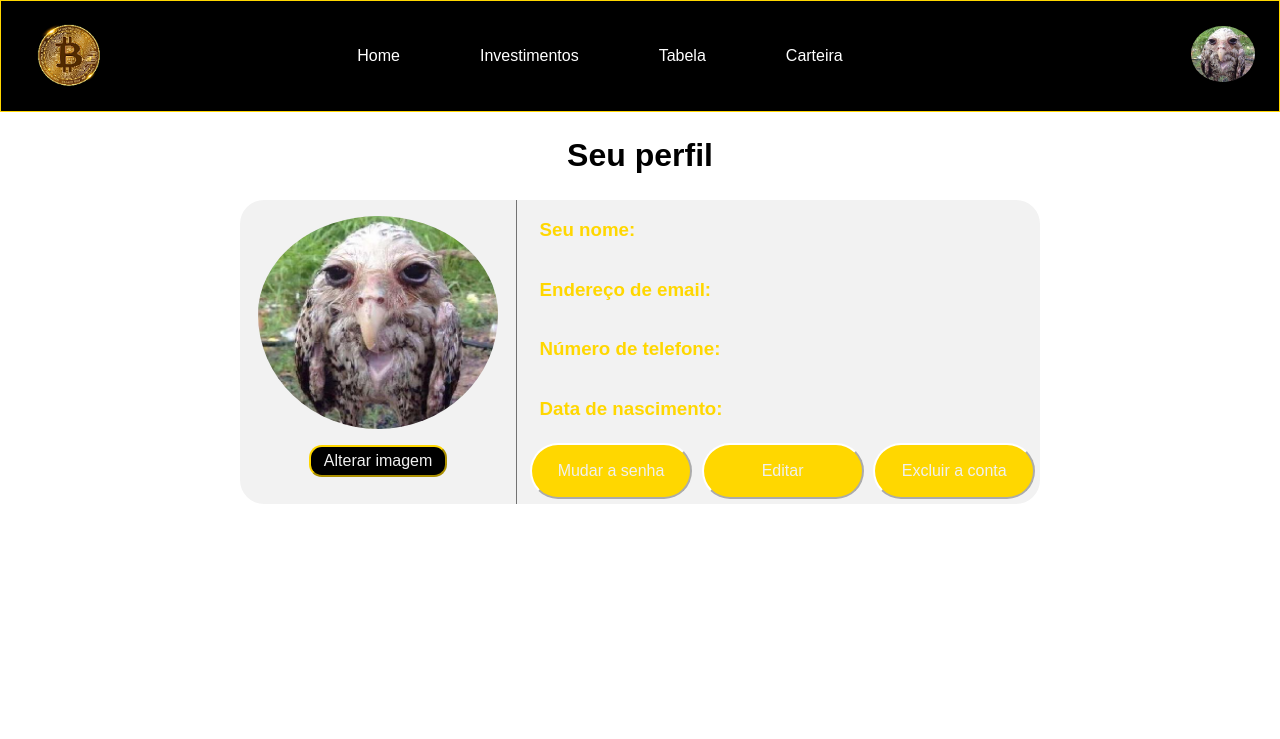
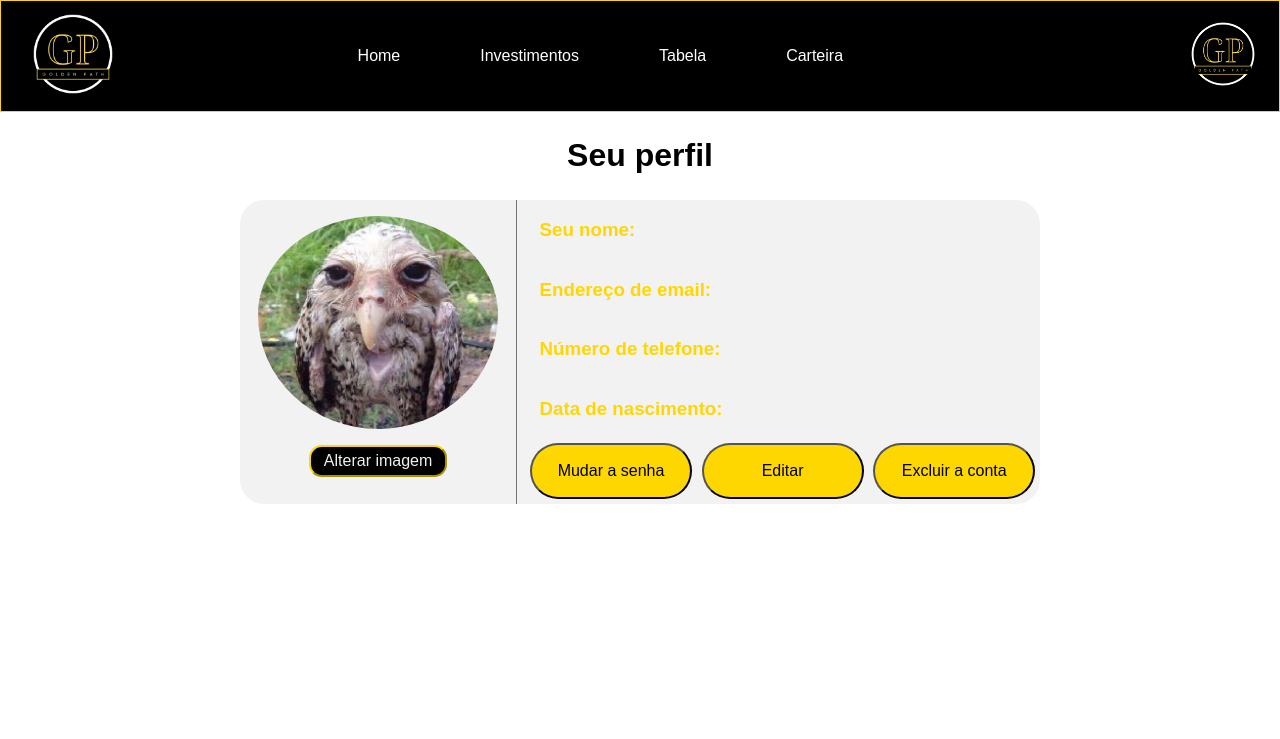
Before and after one commit to JoaoVitor2807/TccJoaoYgor, a PHP site: page /conta.html in a window 1280 px wide. Shown: the top 739 px of the page. Run offline with PHP 8.4, Linux system fonts and the light colour scheme; some web fonts are replaced.

Commit message:
adicionandologo

```diff
--- a/cadastro.html
+++ b/cadastro.html
@@ -10,7 +10,7 @@
 <body>
     <header id="header">
         <div class="logo">
-            <a href="index.html"><img src="bitcoindourado.png"></a>
+            <a href="index.html"><img src="Logo.png"></a>
         </div>
         <ul>
             <li><a href="index.html" class="home">Home</a></li>
--- a/carteira.html
+++ b/carteira.html
@@ -10,7 +10,7 @@
 <body>
     <header id="header">
         <div class="logo">
-            <a href="index.html"><img src="bitcoindourado.png"></a>
+            <a href="index.html"><img src="Logo.png"></a>
         </div>
         <ul>
             <li><a href="index.html" class="home">Home</a></li>
--- a/conta.html
+++ b/conta.html
@@ -10,7 +10,7 @@
 <body>
     <header id="header">
         <div class="logo">
-        <a href="index.html"><img src="bitcoindourado.png"></a>
+        <a href="index.html"><img src="Logo.png"></a>
     </div>
         <ul>
             <li><a href="index.html" class="home">Home</a></li>
@@ -19,7 +19,7 @@
             <li><a href="carteira.html" class="carteira">Carteira</a></li>
         </ul>
         <div class="imagemperfil">
-            <a href="conta.html"><img src="Corujão.png"></a>
+            <a href="conta.html"><img src="Logo.png"></a>
         </div>
     </header>
     <article>
--- a/index.css
+++ b/index.css
@@ -32,9 +32,10 @@ header
     width: 20%;
     display: flex;
     flex-direction: row;
+    padding-left: 2em;
 }
 .logo>a>img{
-    width: 9em;
+    width: 5em;
 }
 ul
 {
@@ -151,6 +152,10 @@ form{
     row-gap: .5rem;
     width: 17.5em;
     color: gold;
+}
+form>a{
+    text-decoration: none;
+    color: #000000;
 }
 
 .DDD{
@@ -386,9 +391,9 @@ h2{
         background-color:gold;
         border-radius: 2em;
         margin: .3em;
-        color: #f0f0f0;
+        color: black;
         font-size: 1em;
-        border-color: white;
+        border-color: black;
         height: 3.5em;
     }
     .alterarimagemperfil>input{
--- a/index.html
+++ b/index.html
@@ -13,7 +13,7 @@
 <body>
     <header id="header">
         <div class="logo">
-        <a href="index.html"><img src="bitcoindourado.png"></a>
+        <a href="index.html"><img src="Logo.png"></a>
     </div>
         <ul>
             <li><a href="index.html" class="home">Home</a></li>
--- a/investimentos.html
+++ b/investimentos.html
@@ -10,7 +10,7 @@
 <body>
     <header id="header">
         <div class="logo">
-            <a href="index.html"><img src="bitcoindourado.png"></a>
+            <a href="index.html"><img src="Logo.png"></a>
         </div>
         <ul>
             <li><a href="index.html" class="home">Home</a></li>
--- a/login.html
+++ b/login.html
@@ -10,7 +10,7 @@
 <body>
     <header id="header">
         <div class="logo">
-        <a href="index.html"><img src="bitcoindourado.png"></a>
+        <a href="index.html"><img src="Logo.png"></a>
     </div>
         <ul>
             <li><a href="index.html" class="home">Home</a></li>
--- a/tabela.html
+++ b/tabela.html
@@ -10,7 +10,7 @@
 <body>
     <header id="header">
         <div class="logo">
-            <a href="index.html"><img src="bitcoindourado.png"></a>
+            <a href="index.html"><img src="Logo.png"></a>
         </div>
         <ul>
             <li><a href="index.html" class="home">Home</a></li>
```
Also changed, not shown: Logo.png (added), bitcoindourado.png (deleted).
